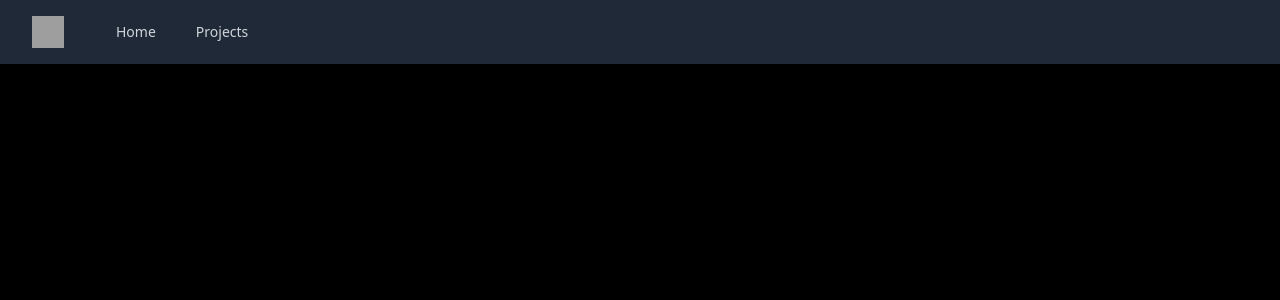
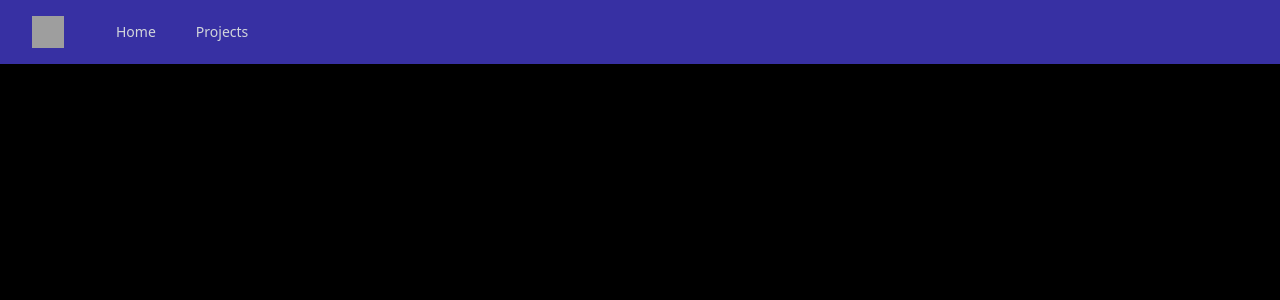
Before and after one commit to PoorRican/boundless_creations, a React (Create React App) app: page / in a window 1280 px wide. Shown: the top 300 px of the page. Built offline with nearby package versions, Linux system fonts and the light colour scheme; grey boxes are pictures that could not be loaded; a web font is replaced by a local one.

Commit message:
Change `Heading` bg color

```diff
--- a/src/components/Heading.tsx
+++ b/src/components/Heading.tsx
@@ -16,7 +16,7 @@ const Heading = () => {
 
     return (
       <div className="min-h-full">
-        <Disclosure as="nav" className="bg-gray-800">
+        <Disclosure as="nav" className="bg-indigo-800">
           {({ open }) => (
             <>
               <div className="mx-auto max-w-7xl px-4 sm:px-6 lg:px-8">
@@ -39,7 +39,7 @@ const Heading = () => {
                               className={
                                 ({isActive}) => {
                                   const style = " rounded-md px-3 py-2 text-sm font-medium"
-                                  return isActive ? 'bg-gray-900 text-white' + style
+                                  return isActive ? 'bg-blue-800 text-white' + style
                                     : 'text-gray-300 hover:bg-gray-700 hover:text-white' + style
                                 }
                               }
@@ -76,7 +76,7 @@ const Heading = () => {
                         className={
                           ({isActive}) => {
                             const style = " rounded-md px-3 py-2 text-sm font-medium"
-                            return isActive ? 'bg-gray-900 text-white' + style
+                            return isActive ? 'bg-blue-800 text-white' + style
                               : 'text-gray-300 hover:bg-gray-700 hover:text-white' + style
                           }
                         }
```
